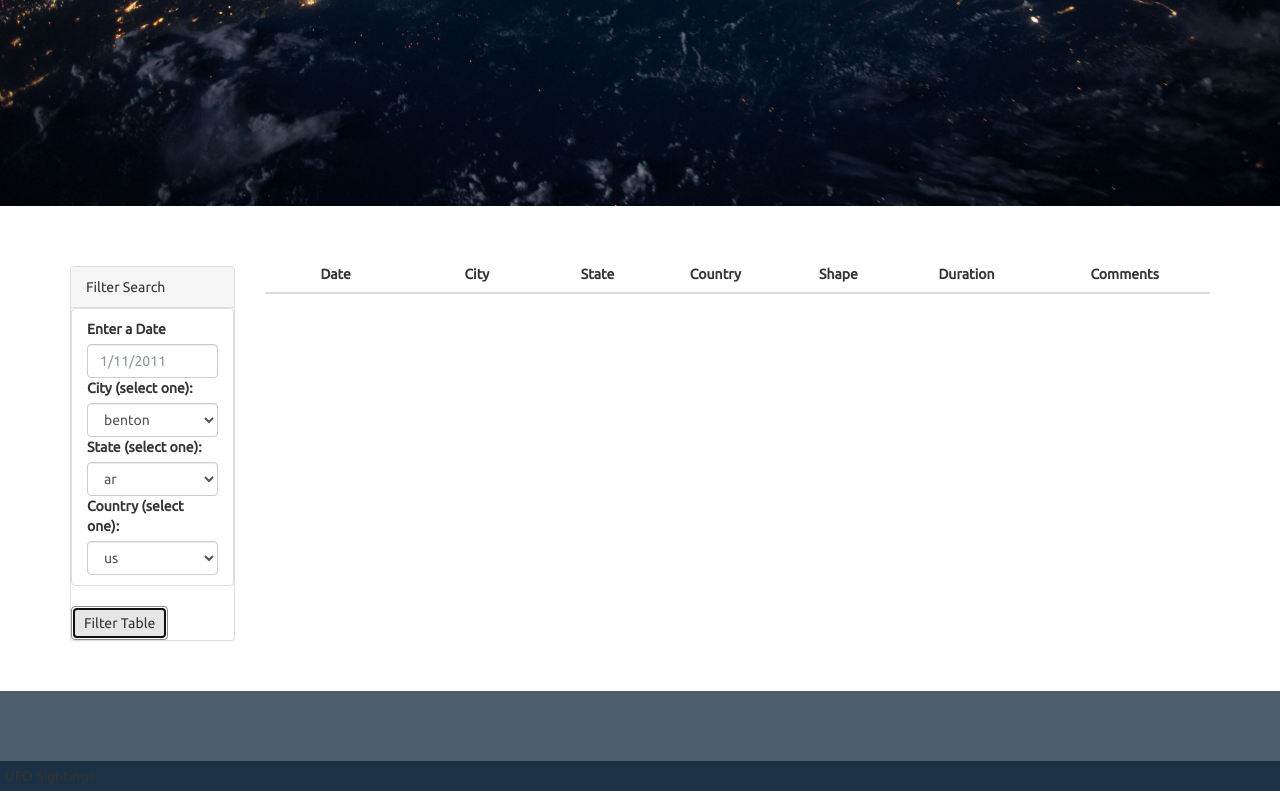
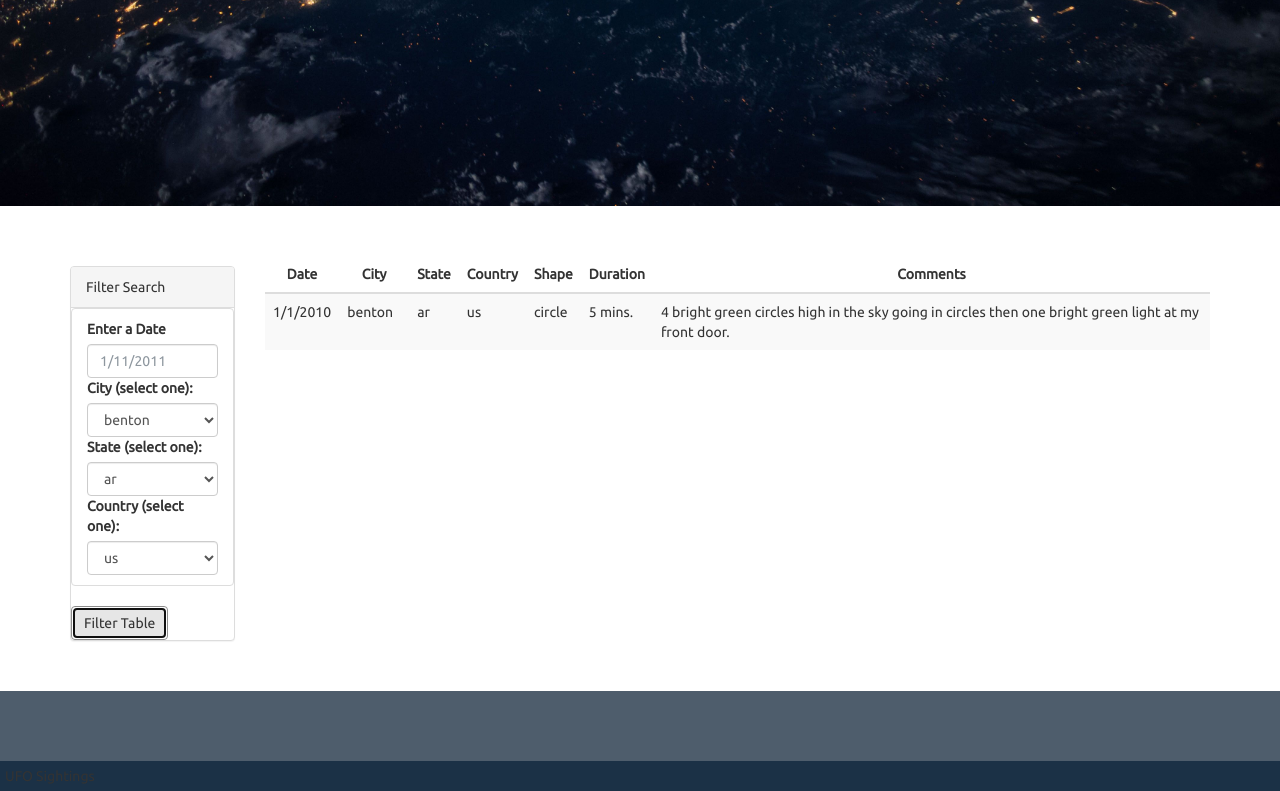
Before and after one commit to kdevanath/javascript-challenge, a plain HTML site: page UFO-level-2/index.html in a window 1280 px wide. Both pictures are taken after a click on the button "Filter Table". Shown: the part 406-1197 px from the top of the page. Drawn offline with nearby package versions, Linux system fonts and the light colour scheme.

Commit message:
added filering based on city,state country

```diff
--- a/UFO-level-2/index.html
+++ b/UFO-level-2/index.html
@@ -38,8 +38,8 @@
                       <li class="filter list-group-item">
                         <label for="date">Enter a Date</label>
                         <input class="form-control" id="datetime" type="text" placeholder="1/11/2011">
-                        <label for="sel1">City (select one):</label>
-                        <select class="form-control" id="sel1"></select>
+                        <label for="city">City (select one):</label>
+                        <select class="form-control" id="city"></select>
                         <label for="state">State (select one):</label>
                         <select class="form-control" id="state"></select>
                         <label for="country">Country (select one):</label>
--- a/UFO-level-2/static/js/app.js
+++ b/UFO-level-2/static/js/app.js
@@ -39,12 +39,11 @@ function updateCountryDropdown() {
     console.log(countries);
 
     var countryDropdown = d3.select("#country");
-    countries.forEach(cntry => {
-        var options = countryDropdown.selectAll("option")
+    var options = countryDropdown.selectAll("option")
             .data(countries)
             .enter()
             .append("option");
-
+    countries.forEach(cntry => {
             options.text(function(d) {
                 return d;
             })
@@ -62,13 +61,12 @@ function updateCityDropdown() {
     var uniqueSet = new Set(cities);
     cities = [...uniqueSet];
 
-    var cityDropdown = d3.select("#sel1");
-    cities.forEach(city => {
-        var options = cityDropdown.selectAll("option")
+    var cityDropdown = d3.select("#city");
+    var options = cityDropdown.selectAll("option")
             .data(cities)
             .enter()
             .append("option");
-
+    cities.forEach(city => {
             options.text(function(d) {
                 return d;
             })
@@ -120,7 +118,23 @@ function runEnter() {
     var inputDate = inputElement.property("value");
     console.log(inputDate);
 
-    var filteredData = tableData.filter(ufo => ufo.datetime === inputDate);
+    //Get the selected text property of the dropdown  elements
+    const city = d3.select('#city option:checked').text();
+    console.log(city);
+
+    const state = d3.select('#state option:checked').text();
+    console.log(state);
+
+    const country = d3.select('#country option:checked').text();
+    console.log(country);
+
+    /* const state = d3.select('#state option:checked').text();
+    console.log(state);
+ */
+    var filteredData = tableData.filter(ufo => ufo.datetime === inputDate ||
+                                                ufo.city === city &&
+                                                ufo.state === state &&
+                                                ufo.country === country);
 
     // remove rows  from tbody
     var tbody = d3.select("tbody");
```
